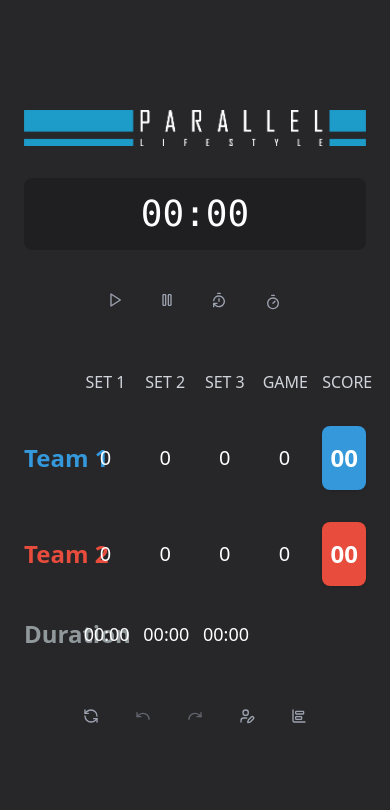
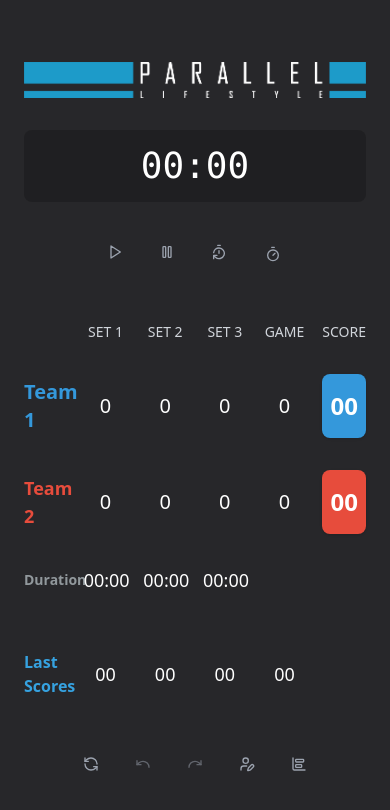
Before and after one commit to muhammadsufiyanbaig/padel, a Next.js app: page / in a window 390 px wide. Shown: the top 810 px of the page. Built offline with nearby package versions, Linux system fonts and the light colour scheme.

Commit message:
last score (not completed)

```diff
--- a/app/page.tsx
+++ b/app/page.tsx
@@ -70,6 +70,8 @@ export default function PadelScoreboard() {
   const [setTimeDurations, setSetTimeDurations] = useState([0, 0, 0]);
   const [currentSet, setCurrentSet] = useState(1);
   const [fullMatchTime, setFullMatchTime] = useState(0);
+  const [lastScores, setLastScores] = useState<{ set1: string; set2: string; set3: string }>({ set1: "00", set2: "00", set3: "00" });
+  const [lastGameScore, setLastGameScore] = useState<string>("00");
 
   const formatTime = (seconds: number) => {
     const mins = Math.floor(seconds / 60)
@@ -187,6 +189,8 @@ useEffect(() => {
         if (newGame >= 6 && newGame - otherTeam.game >= 2) {
           if (currentSet === 1) {
             newSet1 += 1;
+            setLastScores((prev) => ({ ...prev, set1: newScore }));
+            setLastGameScore(newScore);
             if (newSet1 === 2 || newSet2 === 2) {
               setPopupMessage(`${team === "team1" ? team1Name : team2Name} wins!`);
               setWinningTeamStats({
@@ -207,6 +211,8 @@ useEffect(() => {
             setSetTimeDurations((prev) => [prev[0] + time, prev[1], prev[2]]);
           } else if (currentSet === 2) {
             newSet2 += 1;
+            setLastScores((prev) => ({ ...prev, set2: newScore }));
+            setLastGameScore(newScore);
             if (newSet1 === 2 || newSet2 === 2) {
               setPopupMessage(`${team === "team1" ? team1Name : team2Name} wins!`);
               setWinningTeamStats({
@@ -227,6 +233,8 @@ useEffect(() => {
             setSetTimeDurations((prev) => [prev[0], prev[1] + time, prev[2]]);
           } else if (currentSet === 3) {
             newSet3 += 1;
+            setLastScores((prev) => ({ ...prev, set3: newScore }));
+            setLastGameScore(newScore);
             setSetTimeDurations((prev) => [prev[0], prev[1], prev[2] + time]);
             if (newSet3 === 2) {
               setIsRunning(false); // Stop the timer when set3 = 2
@@ -247,6 +255,8 @@ useEffect(() => {
         if (newGame >= 6 && newGame - otherTeam.game >= 2) {
           if (currentSet === 1) {
             newSet1 += 1;
+            setLastScores((prev) => ({ ...prev, set1: newScore }));
+            setLastGameScore(newScore);
             if (newSet1 === 2 || newSet2 === 2) {
               setPopupMessage(`${team === "team1" ? team1Name : team2Name} wins!`);
               setWinningTeamStats({
@@ -267,6 +277,8 @@ useEffect(() => {
             setSetTimeDurations((prev) => [prev[0] + time, prev[1], prev[2]]);
           } else if (currentSet === 2) {
             newSet2 += 1;
+            setLastScores((prev) => ({ ...prev, set2: newScore }));
+            setLastGameScore(newScore);
             if (newSet1 === 2 || newSet2 === 2) {
               setPopupMessage(`${team === "team1" ? team1Name : team2Name} wins!`);
               setWinningTeamStats({
@@ -287,6 +299,8 @@ useEffect(() => {
             setSetTimeDurations((prev) => [prev[0], prev[1] + time, prev[2]]);
           } else if (currentSet === 3) {
             newSet3 += 1;
+            setLastScores((prev) => ({ ...prev, set3: newScore }));
+            setLastGameScore(newScore);
             setSetTimeDurations((prev) => [prev[0], prev[1], prev[2] + time]);
             if (newSet3 === 2) {
               setIsRunning(false); // Stop the timer when set3 = 2
@@ -302,6 +316,8 @@ useEffect(() => {
         if (newGame >= 6 && newGame - otherTeam.game >= 2) {
           if (currentSet === 1) {
             newSet1 += 1;
+            setLastScores((prev) => ({ ...prev, set1: newScore }));
+            setLastGameScore(newScore);
             if (newSet1 === 2 || newSet2 === 2) {
               setPopupMessage(`${team === "team1" ? team1Name : team2Name} wins!`);
               setWinningTeamStats({
@@ -322,6 +338,8 @@ useEffect(() => {
             setSetTimeDurations((prev) => [prev[0] + time, prev[1], prev[2]]);
           } else if (currentSet === 2) {
             newSet2 += 1;
+            setLastScores((prev) => ({ ...prev, set2: newScore }));
+            setLastGameScore(newScore);
             if (newSet1 === 2 || newSet2 === 2) {
               setPopupMessage(`${team === "team1" ? team1Name : team2Name} wins!`);
               setWinningTeamStats({
@@ -342,6 +360,8 @@ useEffect(() => {
             setSetTimeDurations((prev) => [prev[0], prev[1] + time, prev[2]]);
           } else if (currentSet === 3) {
             newSet3 += 1;
+            setLastScores((prev) => ({ ...prev, set3: newScore }));
+            setLastGameScore(newScore);
             setSetTimeDurations((prev) => [prev[0], prev[1], prev[2] + time]);
             if (newSet3 === 2) {
               setIsRunning(false); // Stop the timer when set3 = 2
@@ -542,7 +562,7 @@ useEffect(() => {
           </Dialog>
         </div>
         {/* Headers */}
-        <div className="grid grid-cols-6 gap-4 text-base text-gray-300 text-center sm:text-xl">
+        <div className="grid grid-cols-6 gap-4 text-sm text-gray-300 text-center sm:text-xl">
           <div></div>
           <div>SET 1</div>
           <div>SET 2</div>
@@ -553,7 +573,7 @@ useEffect(() => {
 
         {/* Team 1 */}
         <div className="grid grid-cols-6 gap-4 items-center">
-          <div className="text-[#3498db] text-2xl font-extrabold sm:text-3xl whitespace-nowrap">
+          <div className="text-[#3498db] text-xl font-extrabold sm:text-3xl ">
             {team1Name}
           </div>
           <div className="text-center  text-white  text-xl sm:text-3xl">
@@ -579,7 +599,7 @@ useEffect(() => {
 
         {/* Team 2 */}
         <div className="grid grid-cols-6 gap-4 items-center">
-          <div className="text-[#e74c3c] text-2xl font-extrabold sm:text-3xl  whitespace-nowrap">
+          <div className="text-[#e74c3c] text-lg font-extrabold sm:text-3xl  ">
             {team2Name}
           </div>
           <div className="text-center text-white text-xl sm:text-3xl">
@@ -603,11 +623,11 @@ useEffect(() => {
           </Button>
         </div>
         {/* Duration */}
-<div className="grid grid-cols-6 gap-4 items-center">
-          <div className="text-[#91989c] text-2xl font-extrabold sm:text-3xl  whitespace-nowrap">
+<div className="grid grid-cols-6 gap-4  items-center">
+          <div className="text-[#91989c] text-sm font-extrabold sm:text-3xl  ">
             Duration
           </div>
-          <div className="text-center text-white text-lg sm:text-3xl">
+          <div className="text-center text-white text-lg sm:text-3xl ">
           {formatTime(setTimeDurations[0])} {/* Set 1 Duration */}
           </div>
           <div className="text-center text-white text-lg sm:text-3xl">
@@ -616,6 +636,26 @@ useEffect(() => {
           <div className="text-center text-white text-lg sm:text-3xl">
           {formatTime(setTimeDurations[2])} {/* Set 3 Duration */}
           </div>
+        </div>
+
+        {/* last Scores */}
+<div className="grid grid-cols-6 gap-4 pt-6 items-center">
+          <div className="text-[#36a2e0] text-base font-extrabold sm:text-3xl  ">
+            Last Scores
+          </div>
+          <div className="text-center text-white text-lg sm:text-3xl">
+          {lastScores.set1} {/* Last score of Set 1 */}
+          </div>
+          <div className="text-center text-white text-lg sm:text-3xl">
+          {lastScores.set2} {/* Last score of Set 2 */}
+          </div>
+          <div className="text-center text-white text-lg sm:text-3xl">
+          {lastScores.set3} {/* Last score of Set 3 */}
+          </div>
+          <div className="text-center text-white text-lg sm:text-3xl">
+          {lastGameScore} {/* Last score of game */}
+          </div>
+
         </div>
 
         {/* Controls */}
```
